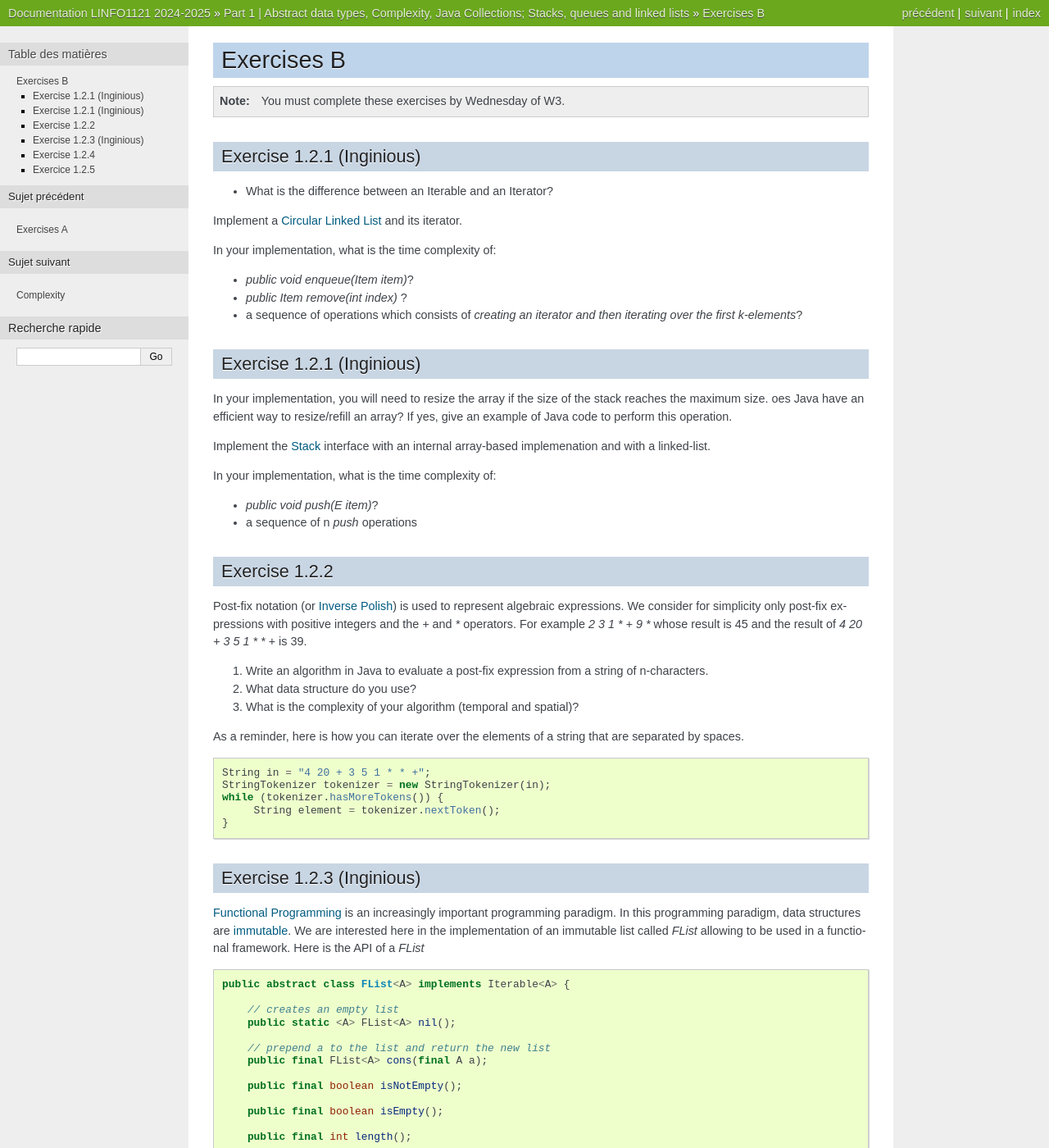
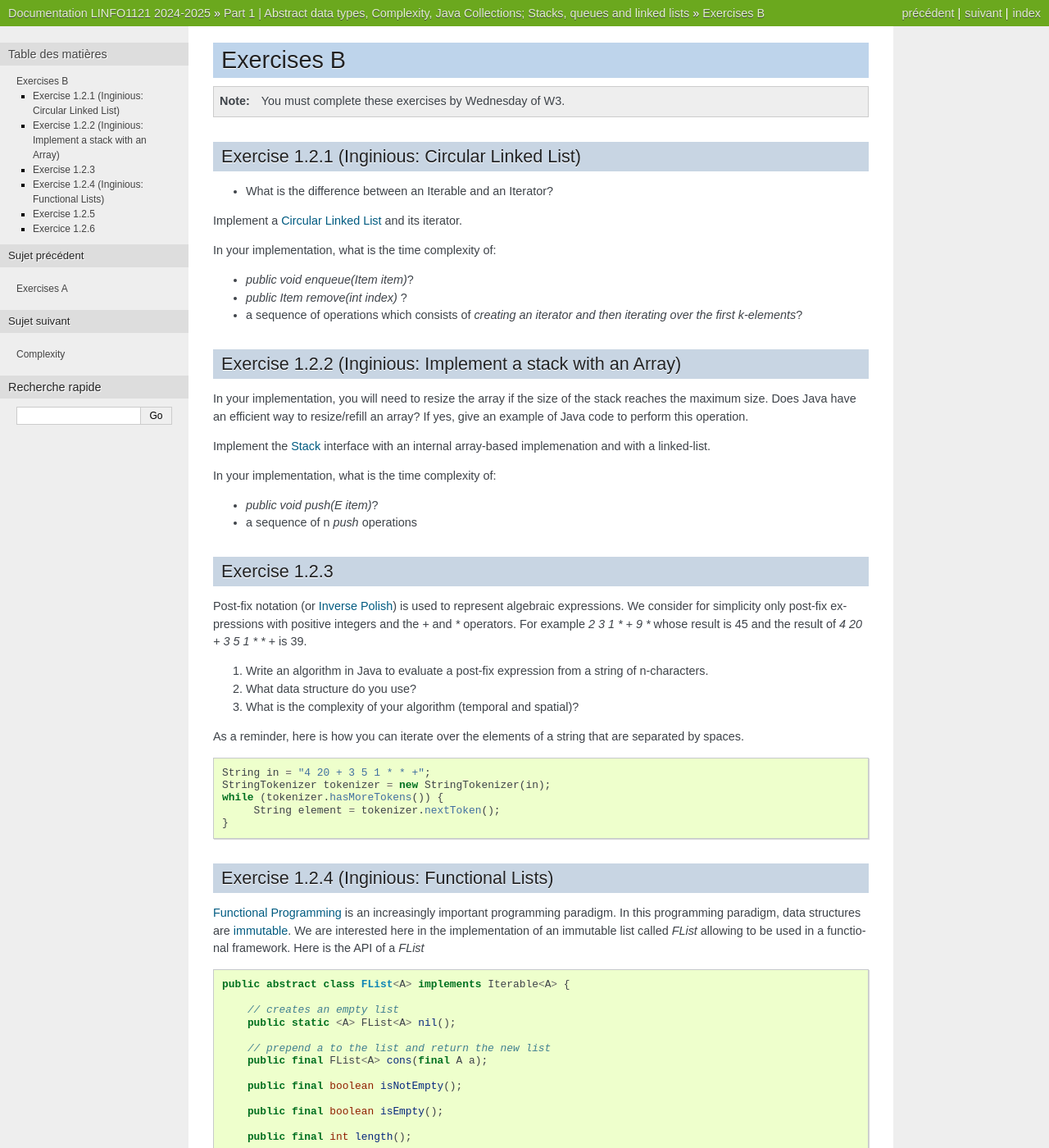
Before and after one commit to pschaus/LINFO1121, a Sphinx documentation site: the page built from source/part1/ex2.rst, in a window 1280 px wide and 1400 px high. Shown: the whole window at 82% size. Built offline with Sphinx 7.4.7, drawn with Linux system fonts in a browser that asks for light colours; some of the changed text lies outside the part shown.

Commit message:
update slides restructuration module 1

```diff
--- a/source/part1/ex2.rst
+++ b/source/part1/ex2.rst
@@ -8,8 +8,8 @@
     You must complete these exercises by Wednesday of W3.
 
 
-Exercise 1.2.1 (Inginious)
-""""""""""""""""""""""""""""
+Exercise 1.2.1 (Inginious: Circular Linked List)
+"""""""""""""""""""""""""""""""""""""""""""""""""""
 
 * What is the difference between an Iterable and an Iterator?
 
@@ -32,14 +32,13 @@
 *  a sequence of operations which consists of *creating an iterator and then iterating over the first k-elements*?
 
 
-Exercise 1.2.1 (Inginious)
-""""""""""""""""""""""""""
-
+Exercise 1.2.2 (Inginious: Implement a stack with an Array)
+""""""""""""""""""""""""""""""""""""""""""""""""""""""""""""""""
 
 In your implementation, you will need to resize the array if the size of the stack reaches the maximum size.
-oes Java have an efficient way to resize/refill an array? If yes, give an example of Java code to perform this operation.
+Does Java have an efficient way to resize/refill an array? If yes, give an example of Java code to perform this operation.
 
-  .. answer::
+.. answer::
 
     System.arraycopy
 
@@ -78,8 +77,8 @@
     }
 
 
-Exercise 1.2.3 (Inginious)
-""""""""""""""""""""""""""""
+Exercise 1.2.4 (Inginious: Functional Lists)
+""""""""""""""""""""""""""""""""""""""""""""""""
 
 `Functional Programming <https://en.wikipedia.org/wiki/Functional_Programming>`_ is an increasingly important programming paradigm.
 In this programming paradigm, data structures are `immutable <https://en.wikipedia.org/wiki/Purely_functional_data_structure>`_.
@@ -446,7 +445,7 @@
 
 
 
-Exercice 1.2.5
+Exercice 1.2.6
 """""""""""""""""
 
 * Does Java provide a class for ``Stack``, ``Vector``, ``List``?
```
Also changed, not shown: other parts of source/part1/ex2.rst (+3 -3 lines), 1 other file.
